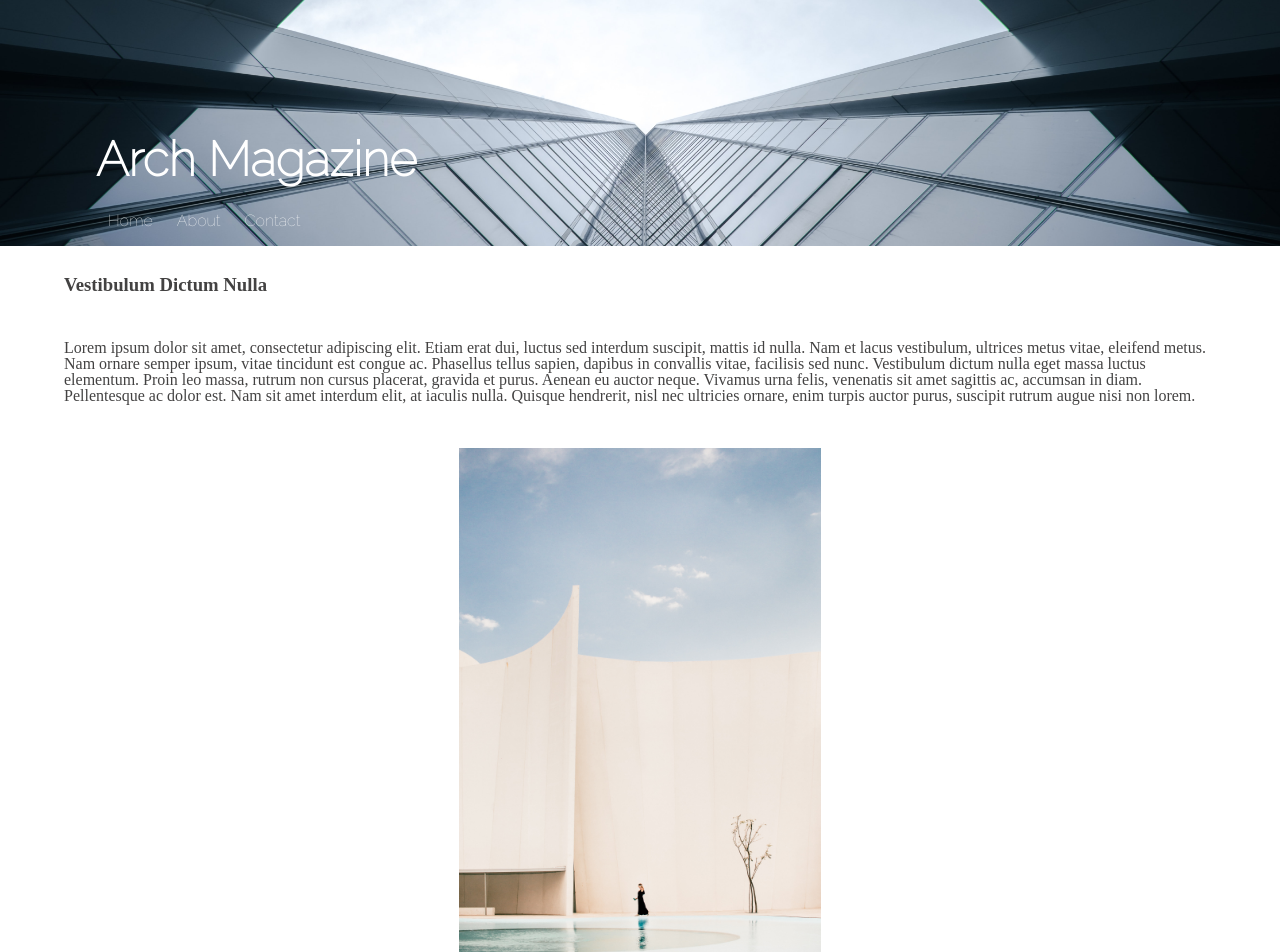
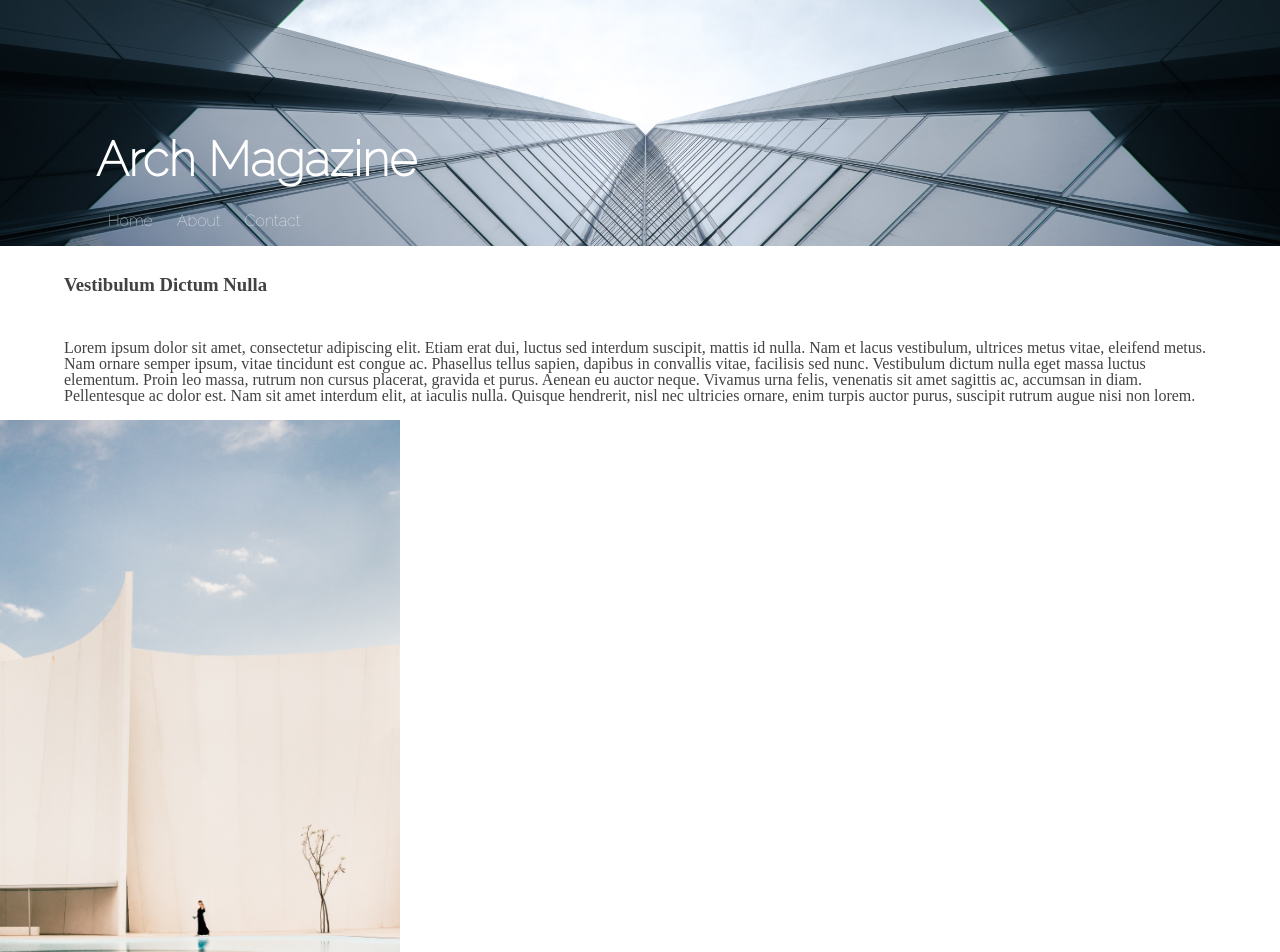
Before and after one commit to Bec91/portfolio-arch-mag, a React (Create React App) app: page / in a window 1280 px wide. Shown: the top 952 px of the page. Built offline with nearby package versions, Linux system fonts and the light colour scheme; a web font is replaced by a local one.

Commit message:
look at and correct image locations

```diff
--- a/src/Components/HomePage/Home.js
+++ b/src/Components/HomePage/Home.js
@@ -8,7 +8,9 @@ function Home() {
         <div className="home">
             <h3 className="home__title">Vestibulum Dictum Nulla</h3>
             <Paragraph/>
-            <img src={GirlAndBuilding} alt="girl standing in front of building" className="home__image"/>
+            <div className="home__imageContainer">
+                <img src={GirlAndBuilding} alt="girl standing in front of building" className="home__image"/>
+            </div>
             <Paragraph/>
             <img src={OutdoorBuilding} alt="girl standing in front of building" className="home__image--two"/>
             <Paragraph/>
--- a/src/Components/HomePage/Home.scss
+++ b/src/Components/HomePage/Home.scss
@@ -5,16 +5,24 @@
     display: flex;
     flex-direction: row;
     flex-wrap: wrap;
-    justify-content: center;
     @include text-colour;
     @include mukta;
     @include tablet-breakpoint {
-        justify-content: flex-start;
     }
     &__title {
         padding: 1.5rem 1rem 0.5rem 1rem;
         @include tablet-breakpoint {
+            display: flex;
+            justify-content: flex-start;
             padding: 1.75rem 4rem;
+        }
+    }
+    &__imageContainer {
+        @include tablet-breakpoint {
+            // display: flex;
+            justify-content: flex-end;
+            // margin: auto;
+            // padding: 1.75rem 4rem;
         }
     }
     &__image {
@@ -22,8 +30,6 @@
         width: auto;
         object-fit: cover;
         @include tablet-breakpoint {
-            margin: auto;
-            padding: 1.75rem 4rem;
             height: 75vh;
         }
         &--two {
--- a/src/Components/Paragraph/Paragraph.scss
+++ b/src/Components/Paragraph/Paragraph.scss
@@ -4,7 +4,7 @@
 .paragraph {
     padding: 1rem;
     line-height: 1rem;
-
+    text-align: start;
     @include tablet-breakpoint {
         padding: 1rem 4rem;
     }
```
